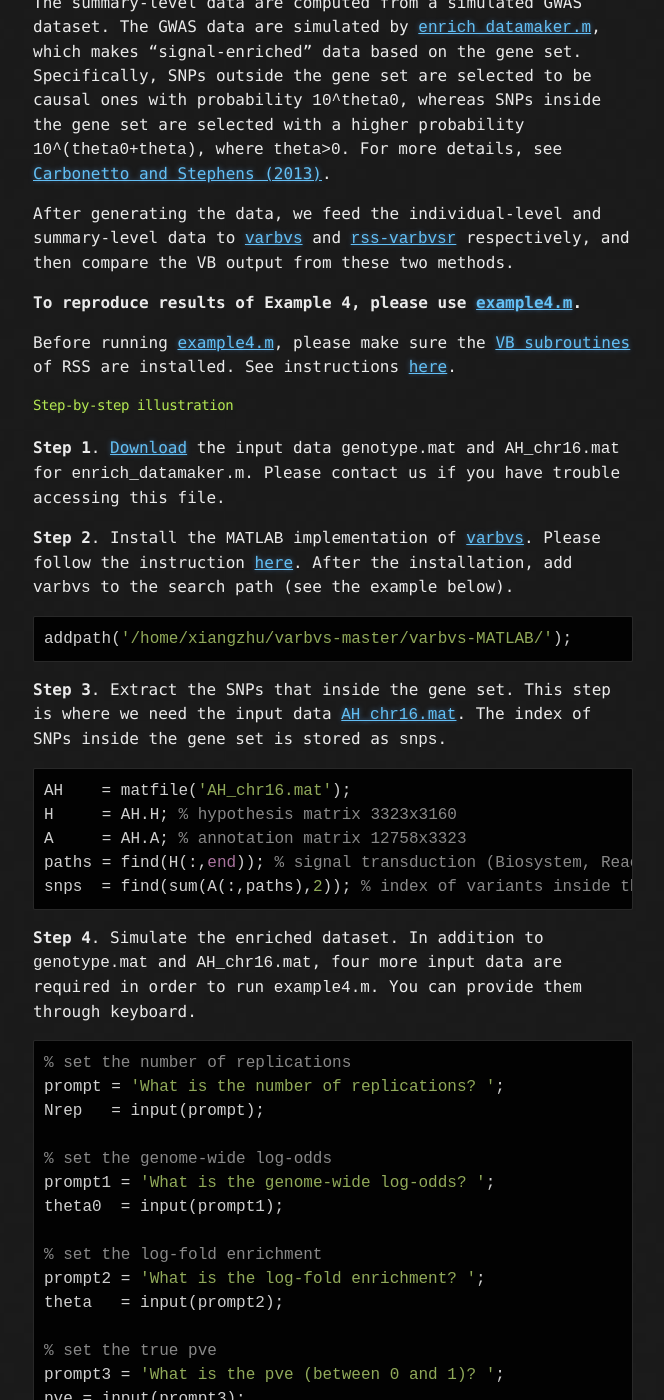
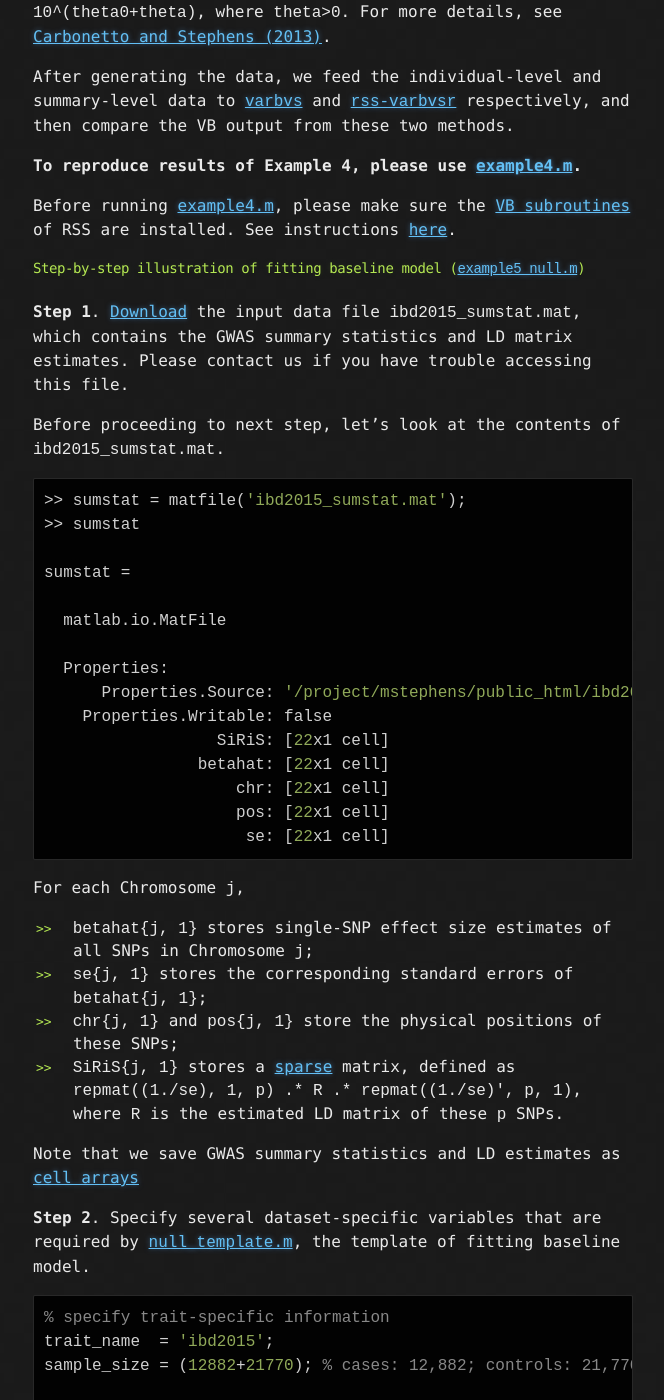
Before and after one commit to stephenslab/rss, a Jekyll site: the page built from docs/Example-5.md, in a window 1280 px wide and 1400 px high, scrolled down 634 px. Shown: the whole window, without its empty margins (307-971 px from the left). Built offline with Jekyll 4.4.1, drawn with Linux system fonts in a browser that asks for light colours; our own code applies the rules of GitHub Pages for plain Markdown files; some of the changed text lies outside the part shown.

Commit message:
update example 5 docs

````diff
--- a/docs/Example-5.md
+++ b/docs/Example-5.md
@@ -1,10 +1,8 @@
-### Example 5: Enrichment analysis RSS-BVSR model
+### Example 5: Enrichment analysis of GWAS summary statistics
 
 #### Overview
 
 This example illustrates how to fit an RSS-BVSR model using variational Bayes (VB) approximation.
-
-Based on the theoretical derivations, we further set the input values of `se` and `R` such that the VB analysis of summary-level data is equivalent to the VB analysis of individual-level data ([Carbonetto and Stephens, 2012](https://projecteuclid.org/euclid.ba/1339616726)). Hence, this example provides an *in silico* sanity check for our theoretical work.
 
 #### Details
 
@@ -17,13 +15,58 @@ and then compare the VB output from these two methods.
 
 Before running [example4.m](https://github.com/stephenslab/rss/blob/master/examples/example4.m), please make sure the [VB subroutines](https://github.com/stephenslab/rss/tree/master/src_vb) of RSS are installed. See instructions [here](RSS-via-VB).
 
-#### Step-by-step illustration
+#### Step-by-step illustration of fitting baseline model ([`example5_null.m`](https://github.com/stephenslab/rss/blob/master/examples/example5/example5_null.m))
 
-**Step 1**. [Download](https://uchicago.box.com/v/example4) the input data `genotype.mat` and `AH_chr16.mat` for `enrich_datamaker.m`. Please contact us if you have trouble accessing this file.
+**Step 1**. [Download](http://projects.rcc.uchicago.edu/mstephens/data.txt) the input data file `ibd2015_sumstat.mat`, which contains the GWAS summary statistics and LD matrix estimates. Please contact us if you have trouble accessing this file.
 
-**Step 2**. Install the `MATLAB` implementation of [`varbvs`](https://github.com/pcarbo/varbvs). Please follow the instruction [here](https://github.com/pcarbo/varbvs/tree/master/varbvs-MATLAB#large-scale-bayesian-variable-selection-for-matlab). After the installation, add `varbvs` to the search path (see the example below).
+Before proceeding to next step, let's look at the contents of `ibd2015_sumstat.mat`.
 ```matlab
-addpath('/home/xiangzhu/varbvs-master/varbvs-MATLAB/');
+>> sumstat = matfile('ibd2015_sumstat.mat');
+>> sumstat
+
+sumstat =
+
+  matlab.io.MatFile
+
+  Properties:
+      Properties.Source: '/project/mstephens/public_html/ibd2015_sumstat.mat'
+    Properties.Writable: false
+                  SiRiS: [22x1 cell]
+                betahat: [22x1 cell]
+                    chr: [22x1 cell]
+                    pos: [22x1 cell]
+                     se: [22x1 cell]
+```
+
+For each Chromosome `j`,
+
+- `betahat{j, 1}` stores single-SNP effect size estimates of all SNPs in Chromosome `j`;
+- `se{j, 1}` stores the corresponding standard errors of `betahat{j, 1}`;
+- `chr{j, 1}` and `pos{j, 1}` store the physical positions of these SNPs;
+- `SiRiS{j, 1}` stores a [sparse](https://www.mathworks.com/help/matlab/ref/sparse.html) matrix, defined as `repmat((1./se), 1, p) .* R .* repmat((1./se)', p, 1)`, where `R` is the estimated LD matrix of these `p` SNPs.
+
+Note that we save GWAS summary statistics and LD estimates as [cell arrays](https://www.mathworks.com/help/matlab/cell-arrays.html)
+
+**Step 2**. Specify several dataset-specific variables that are required by [`null_template.m`](https://github.com/stephenslab/rss/blob/master/src_vb/null_template.m), the template of fitting baseline model.
+```matlab
+% specify trait-specific information
+trait_name  = 'ibd2015';
+sample_size = (12882+21770); % cases: 12,882; controls: 21,770
+
+% specify grid of hyper-parameters
+h_rv      = 0.3;
+theta0_rv = (-2.9:0.025:-2.85);
+
+% specify stage of analysis
+stage = 'step1';
+
+% specify random start and algorithm
+myseed = 459;
+method = 'squarem';
+
+% specify input and output paths
+input_path  = '/project/mstephens/public_html/';
+output_path = './';
 ```
 
 **Step 3**. Extract the SNPs that inside the gene set. This step is where we need the input data [`AH_chr16.mat`](https://uchicago.box.com/v/example4). The index of SNPs inside the gene set is stored as `snps`.
````
Also changed, not shown: docs/Examples.md (+3 -1 lines).
